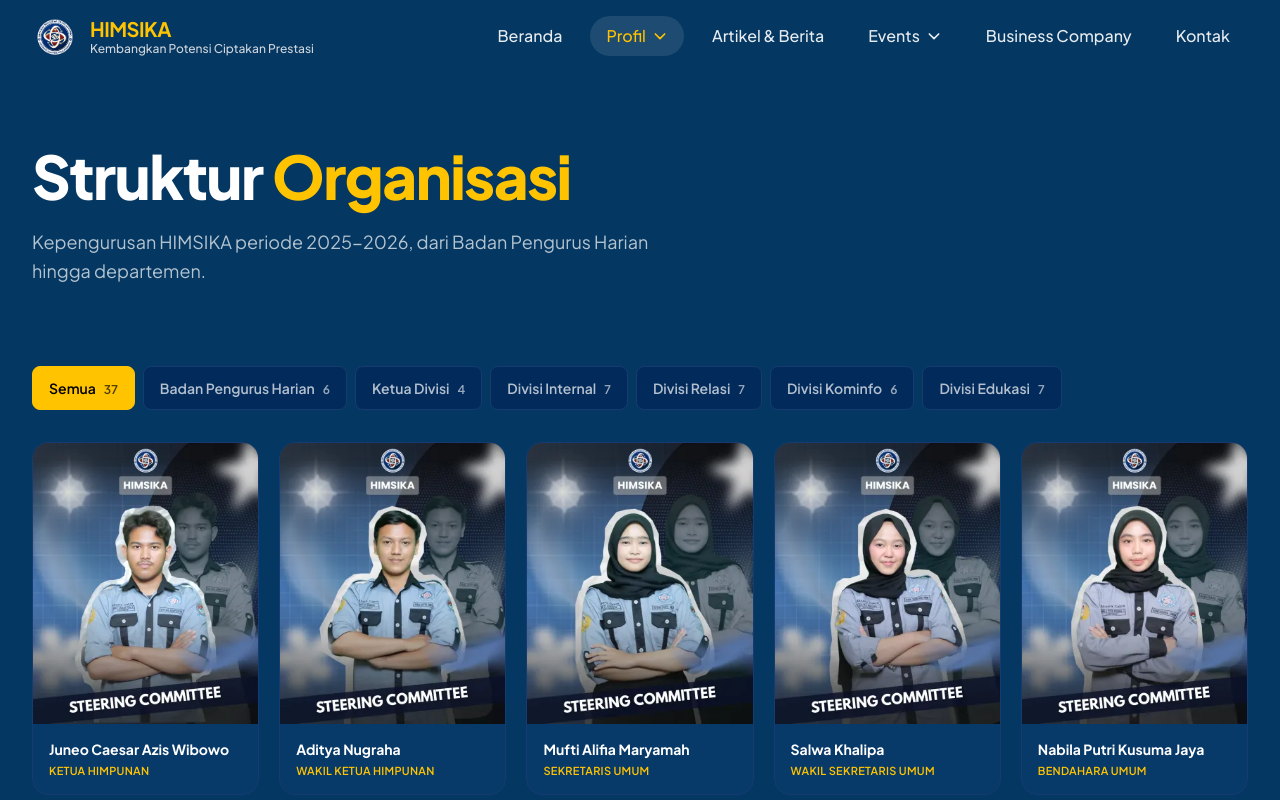
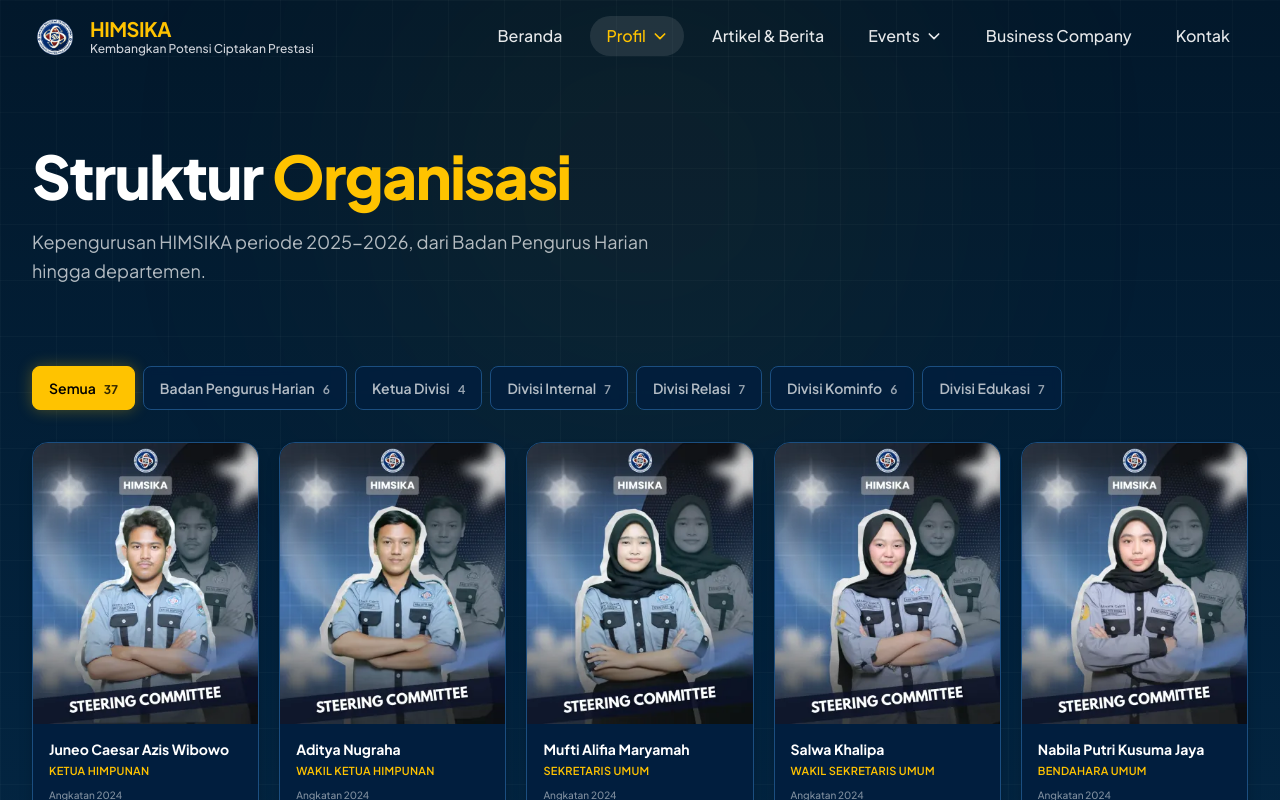
Before and after one commit to faturrahmanxo/himsika, a React (Vite) app: page /struktur-organisasi in a window 1280 px wide. Shown: the top 800 px of the page. Built offline with nearby package versions, Linux system fonts and the light colour scheme.

Commit message:
feat: perbarui klasifikasi angkatan pengurus dan percantik background halaman profil (sejarah, visi misi, struktur, galeri)

```diff
--- a/src/App.jsx
+++ b/src/App.jsx
@@ -104,7 +104,10 @@ function App() {
             <div key="main-content">
               <Routes>
                 {/* Rute Rahasia Admin & Pengalihan /admin ke Beranda */}
-                <Route path="/portal-himsika-auth" element={<AdminDashboard />} />
+                <Route
+                  path="/portal-himsika-auth"
+                  element={<AdminDashboard />}
+                />
                 <Route path="/admin" element={<Navigate to="/" replace />} />
 
                 {/* Halaman Pengunjung Website */}
--- a/src/pages/profils/Galeri.jsx
+++ b/src/pages/profils/Galeri.jsx
@@ -51,8 +51,19 @@ export default function Galeri() {
   );
 
   return (
-    <div className="min-h-screen bg-page font-primary text-white pb-24 selection:bg-accent selection:text-[#02182b]">
-      <div className="max-w-7xl mx-auto px-4 sm:px-6 lg:px-8">
+    <div className="min-h-screen bg-linear-to-b from-[#02182b] via-[#043761] to-[#02182b] font-primary text-white pb-24 relative overflow-hidden selection:bg-accent selection:text-[#02182b]">
+      {/* Background Dekorasi Khas HIMSIKA */}
+      <div className="absolute inset-0 pointer-events-none z-0 overflow-hidden">
+        <div className="absolute inset-0 bg-[linear-gradient(to_right,#ffffff07_1px,transparent_1px),linear-gradient(to_bottom,#ffffff07_1px,transparent_1px)] bg-[size:3.5rem_3.5rem] [mask-image:radial-gradient(ellipse_75%_50%_at_50%_20%,#000_70%,transparent_100%)]"></div>
+        <div
+          className="absolute w-[35rem] h-[35rem] rounded-full blur-[140px] bg-accent/10 -top-24 left-1/2 -translate-x-1/2 pointer-events-none animate-pulse"
+          style={{ animationDuration: "8s" }}
+        ></div>
+        <div className="absolute w-[28rem] h-[28rem] rounded-full blur-[120px] bg-info/15 top-1/3 -right-24 pointer-events-none"></div>
+        <div className="absolute w-[30rem] h-[30rem] rounded-full blur-[130px] bg-blue-500/10 bottom-10 -left-20 pointer-events-none"></div>
+      </div>
+
+      <div className="max-w-7xl mx-auto px-4 sm:px-6 lg:px-8 relative z-10">
         <PageHeader
           judul="Galeri"
           sorot="Kegiatan"
@@ -78,10 +89,10 @@ export default function Galeri() {
                   role="tab"
                   aria-selected={dipilih}
                   onClick={() => setAlbum(a)}
-                  className={`px-4 py-2.5 min-h-[44px] text-sm font-semibold rounded-lg border transition-colors cursor-pointer ${
+                  className={`px-4 py-2.5 min-h-[44px] text-sm font-semibold rounded-lg border transition-all cursor-pointer ${
                     dipilih
                       ? "bg-accent border-accent text-[#02182b] font-bold shadow-[0_0_15px_rgba(255,195,0,0.3)]"
-                      : "bg-[#021f3f] border-[#1b4e80] text-white/70 hover:text-white hover:border-accent/40"
+                      : "bg-[#021f3f]/80 backdrop-blur-xs border-[#1b4e80] text-white/70 hover:text-white hover:border-accent/40"
                   }`}
                 >
                   {a}
@@ -117,7 +128,7 @@ export default function Galeri() {
                 <button
                   onClick={() => setTerbuka(g)}
                   aria-label={`Perbesar foto ${g.album}`}
-                  className="group relative w-full h-full rounded-2xl overflow-hidden bg-[#021f3f] border border-[#1b4e80] hover:border-accent/60 transition-colors shadow-md shadow-black/20 cursor-pointer"
+                  className="group relative w-full h-full rounded-2xl overflow-hidden bg-[#021f3f]/90 backdrop-blur-xs border border-[#1b4e80] hover:border-accent/60 transition-all shadow-lg shadow-black/25 cursor-pointer"
                 >
                   <img
                     src={g.foto}
@@ -125,7 +136,7 @@ export default function Galeri() {
                     loading="lazy"
                     className="w-full h-full object-cover group-hover:scale-[1.04] transition-transform duration-500"
                   />
-                  <span className="absolute inset-x-0 bottom-0 p-3 bg-gradient-to-t from-black/80 to-transparent opacity-0 group-hover:opacity-100 transition-opacity">
+                  <span className="absolute inset-x-0 bottom-0 p-3 bg-gradient-to-t from-black/85 via-black/40 to-transparent opacity-0 group-hover:opacity-100 transition-opacity">
                     <span className="text-xs font-semibold text-white">
                       {g.album}
                     </span>
--- a/src/pages/profils/StrukturOrganisasi.jsx
+++ b/src/pages/profils/StrukturOrganisasi.jsx
@@ -71,6 +71,28 @@ export default function StrukturOrganisasi() {
     return found ? found.label : "Anggota HIMSIKA";
   };
 
+  // Helper angkatan pengurus:
+  // - Ketua, Wakil, Sekum, Bendum (BPH), Ketua Divisi, Ketua Departemen = Angkatan 2024
+  // - Kecuali Dafa (Ketua Departemen Desain) = Angkatan 2025
+  // - Sisanya (Anggota Departemen) = Angkatan 2025
+  const getAngkatan = (member) => {
+    if (member?.angkatan) return member.angkatan;
+    const nama = (member?.nama || "").toLowerCase();
+    // Pengecualian khusus: Dafa ketua desain adalah angkatan 2025
+    if (nama.includes("dafa")) return "2025";
+
+    const jab = (member?.jabatan || "").toUpperCase();
+    const kel = (member?.kelompok || "").toLowerCase();
+
+    // BPH, Ketua Divisi, Ketua Departemen = Angkatan 2024
+    if (kel === "bph" || kel === "kadiv" || jab.includes("KETUA")) {
+      return "2024";
+    }
+
+    // Sisanya = Angkatan 2025
+    return "2025";
+  };
+
   const getInstagramUrl = (member) => {
     if (member?.instagram) {
       if (member.instagram.startsWith("http")) return member.instagram;
@@ -90,8 +112,19 @@ export default function StrukturOrganisasi() {
   };
 
   return (
-    <div className="min-h-screen bg-page font-primary text-white pb-24">
-      <div className="max-w-7xl mx-auto px-4 sm:px-6 lg:px-8">
+    <div className="min-h-screen bg-linear-to-b from-[#02182b] via-[#043761] to-[#02182b] font-primary text-white pb-24 relative overflow-hidden selection:bg-accent selection:text-[#02182b]">
+      {/* Background Dekorasi Khas HIMSIKA */}
+      <div className="absolute inset-0 pointer-events-none z-0 overflow-hidden">
+        <div className="absolute inset-0 bg-[linear-gradient(to_right,#ffffff07_1px,transparent_1px),linear-gradient(to_bottom,#ffffff07_1px,transparent_1px)] bg-[size:3.5rem_3.5rem] [mask-image:radial-gradient(ellipse_75%_50%_at_50%_20%,#000_70%,transparent_100%)]"></div>
+        <div
+          className="absolute w-[35rem] h-[35rem] rounded-full blur-[140px] bg-accent/10 -top-24 left-1/2 -translate-x-1/2 pointer-events-none animate-pulse"
+          style={{ animationDuration: "8s" }}
+        ></div>
+        <div className="absolute w-[28rem] h-[28rem] rounded-full blur-[120px] bg-info/15 top-1/3 -right-24 pointer-events-none"></div>
+        <div className="absolute w-[30rem] h-[30rem] rounded-full blur-[130px] bg-blue-500/10 bottom-10 -left-20 pointer-events-none"></div>
+      </div>
+
+      <div className="max-w-7xl mx-auto px-4 sm:px-6 lg:px-8 relative z-10">
         <PageHeader
           judul="Struktur"
           sorot="Organisasi"
@@ -117,16 +150,16 @@ export default function StrukturOrganisasi() {
                   role="tab"
                   aria-selected={dipilih}
                   onClick={() => setAktif(k.id)}
-                  className={`px-4 py-2.5 min-h-[44px] text-sm font-semibold rounded-lg border transition-colors cursor-pointer ${
+                  className={`px-4 py-2.5 min-h-[44px] text-sm font-semibold rounded-lg border transition-all cursor-pointer ${
                     dipilih
-                      ? "bg-accent border-accent text-accent-foreground"
-                      : "bg-surface/50 border-border text-white/70 hover:text-white hover:border-white/30"
+                      ? "bg-accent border-accent text-accent-foreground font-bold shadow-[0_0_15px_rgba(255,195,0,0.3)]"
+                      : "bg-[#021f3f]/80 backdrop-blur-xs border-[#1b4e80] text-white/70 hover:text-white hover:border-accent/40"
                   }`}
                 >
                   {k.label}
                   <span
                     className={`ml-2 text-xs ${
-                      dipilih ? "text-accent-foreground/70" : "text-white/60"
+                      dipilih ? "text-accent-foreground/80 font-bold" : "text-white/60"
                     }`}
                   >
                     {jumlah}
@@ -151,25 +184,28 @@ export default function StrukturOrganisasi() {
               <Reveal key={p.nama} delay={Math.min(i * 0.03, 0.3)}>
                 <figure
                   onClick={() => setSelectedMember(p)}
-                  className="group h-full rounded-2xl overflow-hidden bg-card border border-border hover:border-accent/50 transition-colors cursor-pointer text-left flex flex-col"
+                  className="group h-full rounded-2xl overflow-hidden bg-[#021f3f]/90 backdrop-blur-xs border border-[#1b4e80] hover:border-accent/60 hover:-translate-y-1 transition-all duration-300 cursor-pointer text-left flex flex-col shadow-lg shadow-black/25"
                 >
-                  <div className="aspect-[4/5] overflow-hidden bg-surface">
+                  <div className="aspect-[4/5] overflow-hidden bg-surface relative">
                     <img
                       src={p.foto}
                       alt={`${p.nama}, ${p.jabatan}`}
                       loading="lazy"
-                      className="w-full h-full object-cover group-hover:scale-[1.03] transition-transform duration-500"
+                      className="w-full h-full object-cover group-hover:scale-[1.04] transition-transform duration-500"
                     />
                   </div>
                   <figcaption className="p-4 flex-1 flex flex-col justify-between">
                     <div>
-                      <p className="text-sm font-bold text-white leading-snug">
+                      <p className="text-sm font-bold text-white leading-snug group-hover:text-accent transition-colors">
                         {p.nama}
                       </p>
                       <p className="mt-1 text-[11px] font-semibold uppercase tracking-wide text-accent leading-snug">
                         {p.jabatan}
                       </p>
                     </div>
+                    <p className="mt-2.5 text-[10px] text-white/50 font-medium">
+                      Angkatan {getAngkatan(p)}
+                    </p>
                   </figcaption>
                 </figure>
               </Reveal>
@@ -250,7 +286,7 @@ export default function StrukturOrganisasi() {
 
                 {/* Angkatan & Program Studi */}
                 <p className="mt-1 text-[11px] text-white/50">
-                  Angkatan {selectedMember.angkatan || (selectedMember.jabatan?.includes("ANGGOTA") ? "2024" : "2023")} • S1 Sistem Informasi
+                  Angkatan {getAngkatan(selectedMember)} • S1 Sistem Informasi
                 </p>
 
                 {/* Tombol Media Sosial Langsung (Tanpa Teks Header Redundan) */}
```
Also changed, not shown: src/pages/profils/Sejarah.jsx (+28 -14 lines), src/pages/profils/VisiMisi.jsx (+19 -8 lines).
